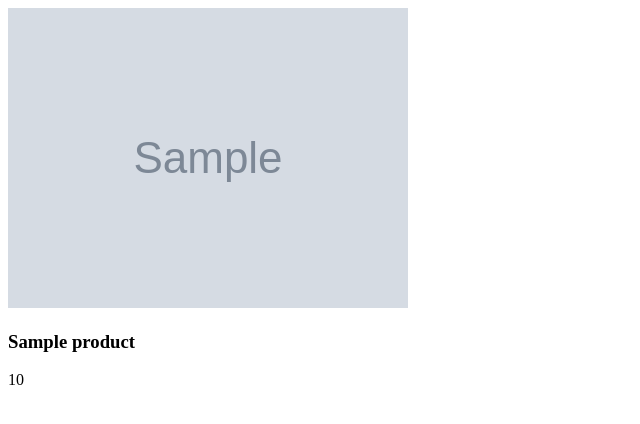
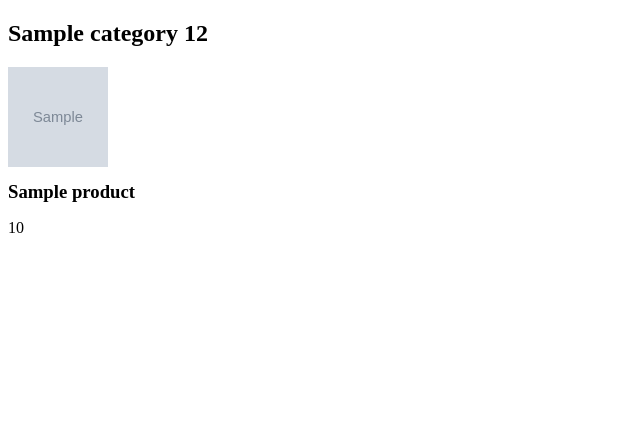
Before and after one commit to WaddJaloloff/RedOne, a Django app: template app/templates/products.html in a window 1280 px wide. Shown: the top 424 px of the page, without its empty margins (0-640 px from the left). Run offline with Django 3.2, Linux system fonts and the light colour scheme; the template is opened without the code that fills it: most values are stand-ins (such as "Sample title", 1, 10 or a date in 2020); grey boxes marked "Sample" are stand-in pictures.

Commit message:
Ozgarishlar saqlandi

```diff
--- a/app/admin.py
+++ b/app/admin.py
@@ -3,8 +3,8 @@ from .models import Product, Categories
 # Register your models here.
 
 class ProductAdmin(admin.ModelAdmin):
-    list_display = ['name', 'price', 'about']
-    search_fields = ['name', 'price', 'about']
+    list_display = ['name', 'price', 'about', 'category']
+    search_fields = ['name', 'price', 'about', 'category']
 
 admin.site.register(Product, ProductAdmin)
 
--- a/app/models.py
+++ b/app/models.py
@@ -14,5 +14,6 @@ class Product(models.Model):
     about = models.TextField(null=True, blank=True)
     category = models.ForeignKey(Categories, on_delete=models.CASCADE)
     image = models.ImageField(upload_to='images')
+    is_active = models.BooleanField(default=True)
     def __str__(self):
         return self.name
--- a/app/templates/products.html
+++ b/app/templates/products.html
@@ -1,15 +1,46 @@
 <!DOCTYPE html>
 <html lang="en">
 <head>
-    <meta charset="UTF-8">
-    <meta name="viewport" content="width=device-width, initial-scale=1.0">
-    <title>Document</title>
+  <meta charset="UTF-8">
+  <meta name="viewport" content="width=device-width, initial-scale=1.0">
+  <title>Products</title>
+  <style>
+    html {
+      scroll-behavior: smooth;
+    }
+    .category {
+      margin-bottom: 30px;
+    }
+    .product-card {
+      margin-bottom: 20px;
+    }
+    .product-card img {
+      width: 100px;
+      height: 100px;
+      object-fit: cover;
+    }
+    .product-card h3 {
+      margin: 10px 0;
+    }
+  </style>
 </head>
 <body>
-    {% for product in products %}
-        <img src="{{product.image.url}}" alt="">
-        <h3>{{product.name}}</h3>
-        <p>{{product.price}}</p>
-    {% endfor %}
+
+  <!-- Kategoriyalar -->
+  {% for category in categories %}
+    <div id="{{ category.name|slugify }}" class="category">
+      <h2>{{ category.name }} 12</h2>
+
+      <!-- Mahsulotlar -->
+      {% for product in category.product_set.all %}
+        <div class="product-card">
+          <img src="{{ product.image.url }}" alt="{{ product.name }}">
+          <h3>{{ product.name }}</h3>
+          <p>{{ product.price }}</p>
+        </div>
+      {% endfor %}
+    </div>
+  {% endfor %}
+
 </body>
 </html>
```
Also changed, not shown: app/templates/home.html (+4 -3 lines), app/views.py (+6 -5 lines), app/migrations/0002_product_is_active.py (added), db.sqlite3, media/images/test.png (added).
